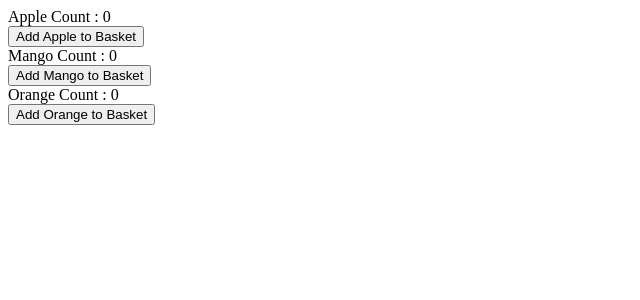
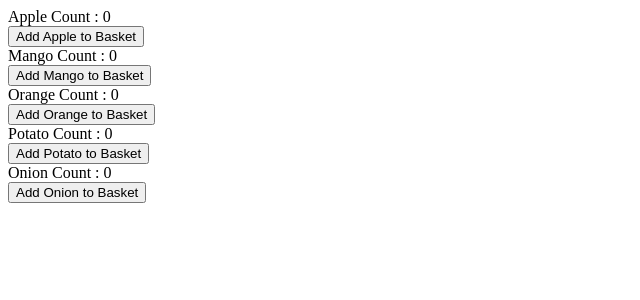
Before and after one commit to njain9104/react-1o1, a React (Vite) app: page / in a window 1280 px wide. Shown: the top 300 px of the page, without its empty margins (0-640 px from the left). Built offline with nearby package versions, Linux system fonts and the light colour scheme.

Commit message:
Generic Counter Component with name prop

```diff
--- a/src/App.jsx
+++ b/src/App.jsx
@@ -1,9 +1,13 @@
-import FruitsCounter from "./FruitsCounter";
+import Counter from "./Counter";
 
 const App = () => {
   return (
     <div>
-      <FruitsCounter />
+      <Counter name={"Apple"} />
+      <Counter name={"Mango"} />
+      <Counter name={"Orange"} />
+      <Counter name={"Potato"} />
+      <Counter name={"Onion"} />
     </div>
   );
 };
--- /dev/null
+++ b/src/Counter.jsx
@@ -0,0 +1,23 @@
+import { useState } from "react";
+
+const Counter = (props) => {
+  const { name } = props;
+
+  const [count, setCount] = useState(0);
+
+  const onAddToBasket = () => {
+    setCount(count + 1);
+  };
+
+  return (
+    <div>
+      <div>
+        {name} Count : {count}
+      </div>
+      <button onClick={onAddToBasket}>Add {name} to Basket</button>
+      <br />
+    </div>
+  );
+};
+
+export default Counter;
--- a/src/FruitsCounter.jsx
+++ /dev/null
@@ -1,34 +0,0 @@
-import { useState } from "react";
-
-const FruitsCounter = () => {
-  const [appleCount, setAppleCount] = useState(0);
-  const [mangoCount, setMangoCount] = useState(0);
-  const [orangeCount, setOrangeCount] = useState(0);
-
-  const onAddAppleToBasket = () => {
-    setAppleCount(appleCount + 1);
-  };
-
-  const onAddMangoToBasket = () => {
-    setMangoCount(mangoCount + 1);
-  };
-
-  const onAddOrangeToBasket = () => {
-    setOrangeCount(orangeCount + 1);
-  };
-
-  return (
-    <div>
-      <div>Apple Count : {appleCount}</div>
-      <button onClick={onAddAppleToBasket}>Add Apple to Basket</button>
-      <br />
-      <div>Mango Count : {mangoCount}</div>
-      <button onClick={onAddMangoToBasket}>Add Mango to Basket</button>
-      <br />
-      <div>Orange Count : {orangeCount}</div>
-      <button onClick={onAddOrangeToBasket}>Add Orange to Basket</button>
-    </div>
-  );
-};
-
-export default FruitsCounter;
```
